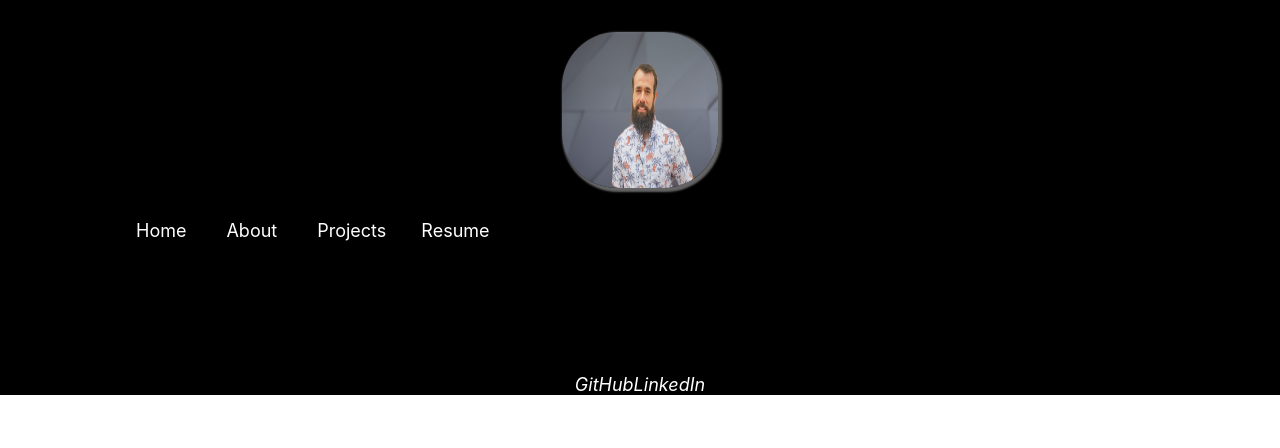
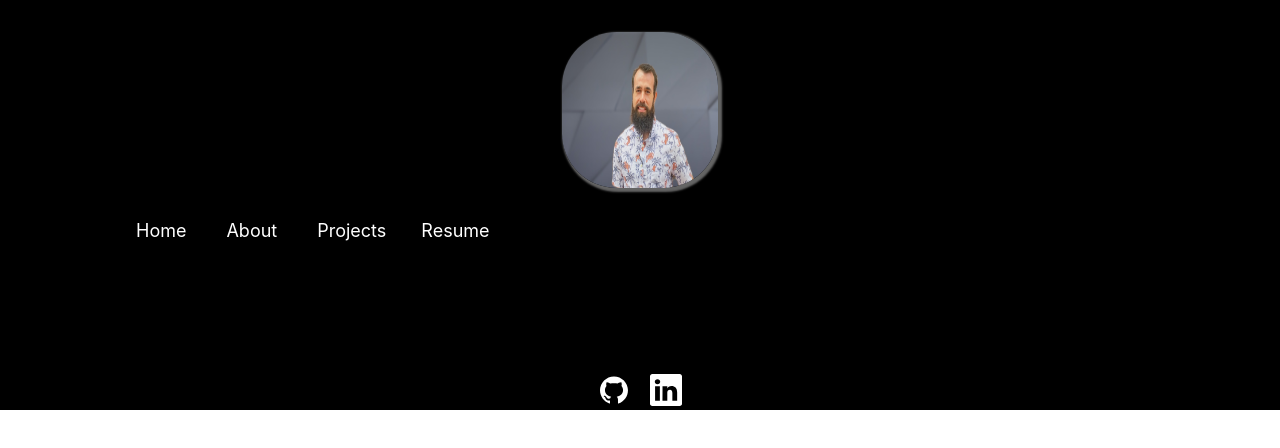
Before and after one commit to Job85/my-portfolio, a React (Create React App) app: page / in a window 1280 px wide. Shown: the top 448 px of the page. Built offline with nearby package versions, Linux system fonts and the light colour scheme.

Commit message:
added style to footer and changed links to icons

```diff
--- a/src/components/ComopnentStyles.jsx
+++ b/src/components/ComopnentStyles.jsx
@@ -57,6 +57,8 @@ export const FooterLink = styled.a`
     margin-bottom: 20px;
     font-size: 18px;
     text-decoration: none;
+    padding-left: 10px;
+    padding-right: 10px;
 
     &:hover {
     color: green;
@@ -79,7 +81,6 @@ export const NavBox = styled.div`
 `;
 
 export const NavContainer = styled.div`
-
     display: flex;
     flex-direction: column;
     justify-content: space-between;
--- a/src/components/Footer.jsx
+++ b/src/components/Footer.jsx
@@ -1,7 +1,8 @@
 import React from 'react'
 // import { Link } from 'react-router-dom'
 import { FooterBox, FooterContainer, FooterLink } from './ComopnentStyles';
-
+import { AiFillGithub } from 'react-icons/ai'
+import { BsLinkedin } from 'react-icons/bs'
 const Footer = () => {
 
     return (
@@ -11,12 +12,12 @@ const Footer = () => {
                     <h1>Social Links</h1>
                     <FooterLink href='https://github.com/Job85' target='_blank'>
                         <i className='FaGithubSquare'>
-                            <span>GitHub</span>
+                            <span><AiFillGithub size={32} /></span>
                         </i>
                     </FooterLink>
                     <FooterLink href='https://www.linkedin.com/in/julian-jernigan813/' target='_blank'>
                         <i className='linkedin'>
-                            <span>LinkedIn</span>
+                            <span><BsLinkedin size={32} /></span>
                         </i>
                     </FooterLink>
                 </div>
--- a/src/components/Header.jsx
+++ b/src/components/Header.jsx
@@ -11,7 +11,6 @@ const Header = () => {
             </div>
             <NavBarContainer>
                 <div className='nav'>
-                    <div>
                     <NavUl>
                         {links.map((link, index) => (
                             <NavLink key={index} to={link.path} exact activeClassName='current'>
@@ -26,7 +25,6 @@ const Header = () => {
                         </NavLink2>
                     </NavUl>
                 </div>
-                </div>
             </NavBarContainer>
         </NavBox>
     )
```
Lines whose indentation alone changed are shown as unchanged.
